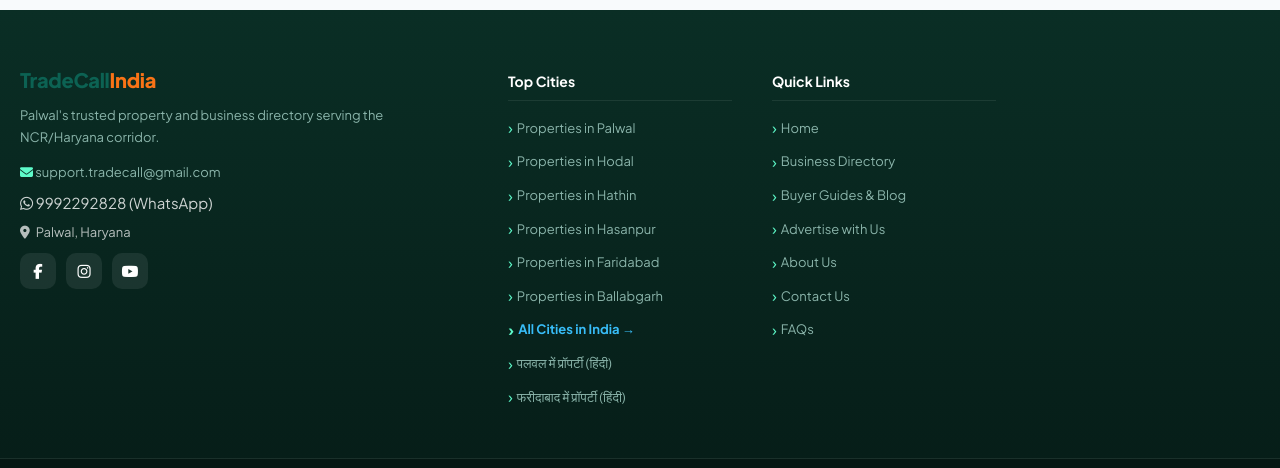
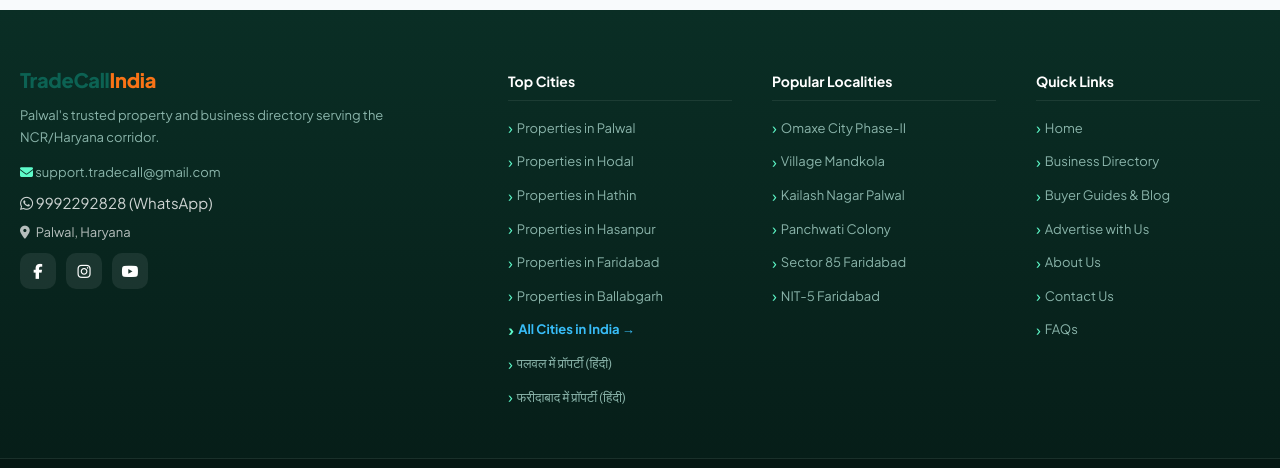
Before and after one commit to jaykakadia/brokerage-app-frontend, a React (Vite) app: page / in a window 1280 px wide. Shown: the part 2377-2845 px from the top of the page. Built offline with nearby package versions, Linux system fonts and the light colour scheme; no server answers.

Commit message:
perf: defer cashfree sdk, add pre-render skeleton for instant FCP

```diff
--- a/index.html
+++ b/index.html
@@ -106,8 +106,30 @@
   </style>
 </head>
 <body>
-  <div id="root"></div>
-  <script src="https://sdk.cashfree.com/js/v3/cashfree.js"></script>
+  <div id="root">
+    <div style="font-family:'Plus Jakarta Sans',system-ui,-apple-system,sans-serif;min-height:100vh;background:#f8fafc;color:#1e293b;">
+      <header style="height:64px;background:#ffffff;border-bottom:1px solid #e2e8f0;display:flex;align-items:center;justify-content:space-between;padding:0 20px;max-width:1200px;margin:0 auto;box-sizing:border-box;">
+        <div style="display:flex;align-items:center;gap:6px;">
+          <span style="font-size:22px;font-weight:800;color:#0c6253;letter-spacing:-0.5px;">TradeCall</span>
+          <span style="font-size:22px;font-weight:800;color:#f97316;">India</span>
+        </div>
+        <div style="display:flex;gap:10px;align-items:center;">
+          <div style="width:70px;height:32px;background:#f1f5f9;border-radius:20px;"></div>
+          <div style="width:90px;height:32px;background:#0c6253;border-radius:20px;opacity:0.9;"></div>
+        </div>
+      </header>
+      <section style="background:linear-gradient(135deg,#0c6253 0%,#14a37a 100%);color:#fff;padding:48px 20px 60px;text-align:center;">
+        <div style="max-width:860px;margin:0 auto;">
+          <h1 style="font-size:28px;font-weight:800;margin:0 0 12px;letter-spacing:-0.5px;">Buy, Rent &amp; Sell Property</h1>
+          <p style="font-size:14px;margin:0 0 24px;opacity:0.9;">Direct Owner Contacts &bull; Zero Brokerage &bull; Verified Properties</p>
+          <div style="background:#fff;border-radius:12px;height:52px;max-width:680px;margin:0 auto;box-shadow:0 10px 25px rgba(0,0,0,0.12);display:flex;align-items:center;padding:0 16px;box-sizing:border-box;">
+            <div style="width:100%;height:16px;background:#f1f5f9;border-radius:6px;"></div>
+          </div>
+        </div>
+      </section>
+    </div>
+  </div>
+  <script defer src="https://sdk.cashfree.com/js/v3/cashfree.js"></script>
   <script type="module" src="/src/main.tsx"></script>
   <!-- Google Tag Manager (noscript) -->
   <noscript><iframe src="https://www.googletagmanager.com/ns.html?id=GTM-PM42MSMS" height="0" width="0" style="display:none;visibility:hidden" title="gtm"></iframe></noscript>
--- a/src/components/Footer.tsx
+++ b/src/components/Footer.tsx
@@ -1,5 +1,5 @@
 import { useEffect, useState } from 'react';
-import { FOOTER_TOP_CITIES } from '../config/cities';
+import { FOOTER_TOP_CITIES, POPULAR_LOCALITIES } from '../config/cities';
 import type { NavigateFunction } from '../types';
 import { getSocialLinks } from '../services/api';
 import type { SocialLinksSettings } from '../types/setting';
@@ -117,6 +117,25 @@
         </div>
 
         <div className="footer-col">
+          <h4>Popular Localities</h4>
+          <ul>
+            {POPULAR_LOCALITIES.map((loc) => (
+              <li key={loc.slug}>
+                <a
+                  href={`/${loc.citySlug}/${loc.slug}`}
+                  onClick={(e) => {
+                    e.preventDefault();
+                    onNavigate('properties-city', `${loc.citySlug}/${loc.slug}`);
+                  }}
+                >
+                  {loc.name}
+                </a>
+              </li>
+            ))}
+          </ul>
+        </div>
+
+        <div className="footer-col">
           <h4>Quick Links</h4>
           <ul>
             <li><a href="/" onClick={(e) => { e.preventDefault(); onNavigate('home'); }}>Home</a></li>
--- a/src/components/PlansModal.tsx
+++ b/src/components/PlansModal.tsx
@@ -66,6 +66,22 @@
 
       // In mock mode (local dev / tests) the backend treats the order as paid, so skip checkout.
       if (environment !== 'mock') {
+        if (typeof window.Cashfree !== 'function') {
+          await new Promise<void>((resolve, reject) => {
+            const existing = document.querySelector('script[src*="cashfree.js"]');
+            if (existing) {
+              if (typeof window.Cashfree === 'function') return resolve();
+              existing.addEventListener('load', () => resolve());
+              existing.addEventListener('error', () => reject(new Error('Payment gateway failed to load.')));
+            } else {
+              const s = document.createElement('script');
+              s.src = 'https://sdk.cashfree.com/js/v3/cashfree.js';
+              s.onload = () => resolve();
+              s.onerror = () => reject(new Error('Payment gateway failed to load.'));
+              document.head.appendChild(s);
+            }
+          });
+        }
         if (typeof window.Cashfree !== 'function') {
           throw new Error('Payment gateway failed to load. Please refresh the page and try again.');
         }
--- a/src/config/cities.ts
+++ b/src/config/cities.ts
@@ -227,6 +227,27 @@
   { name: 'Ballabgarh', slug: 'ballabgarh' },
 ];
 
+export interface LocalityInfo {
+  name: string;
+  slug: string;
+  citySlug: string;
+  cityName: string;
+  search: string;
+}
+
+export const POPULAR_LOCALITIES: LocalityInfo[] = [
+  { name: 'Omaxe City Phase-II', slug: 'omaxe-city-phase-ii', citySlug: 'palwal', cityName: 'Palwal', search: 'Omaxe City' },
+  { name: 'Village Mandkola', slug: 'village-mandkola', citySlug: 'palwal', cityName: 'Palwal', search: 'Mandkola' },
+  { name: 'Kailash Nagar Palwal', slug: 'kailash-nagar', citySlug: 'palwal', cityName: 'Palwal', search: 'Kailash Nagar' },
+  { name: 'Panchwati Colony', slug: 'panchwati-colony', citySlug: 'palwal', cityName: 'Palwal', search: 'Panchwati' },
+  { name: 'Sector 85 Faridabad', slug: 'sector-85', citySlug: 'faridabad', cityName: 'Faridabad', search: 'Sector 85' },
+  { name: 'NIT-5 Faridabad', slug: 'nit-5', citySlug: 'faridabad', cityName: 'Faridabad', search: 'NIT' },
+];
+
+export const LOCALITY_SLUG_MAP: Record<string, LocalityInfo> = Object.fromEntries(
+  POPULAR_LOCALITIES.map((loc) => [loc.slug, loc])
+);
+
 /** Resolve slug to proper Display City Name, or null if unknown */
 export function getCityFromSlug(slug: string): string | null {
   if (!slug) return null;
--- a/src/utils/url.ts
+++ b/src/utils/url.ts
@@ -155,7 +155,8 @@
   // Sub-locality Hub: /:city/:locality (e.g. /palwal/omaxe-city-phase-ii)
   if (parts.length === 2 && getCityFromSlug(parts[0].toLowerCase())) {
     const citySlug = parts[0].toLowerCase();
-    return { page: 'properties-city', param: citySlug };
+    const localitySlug = parts[1].toLowerCase();
+    return { page: 'properties-city', param: `${citySlug}/${localitySlug}` };
   }
 
   // Blog detail: /blog/:slug
```
